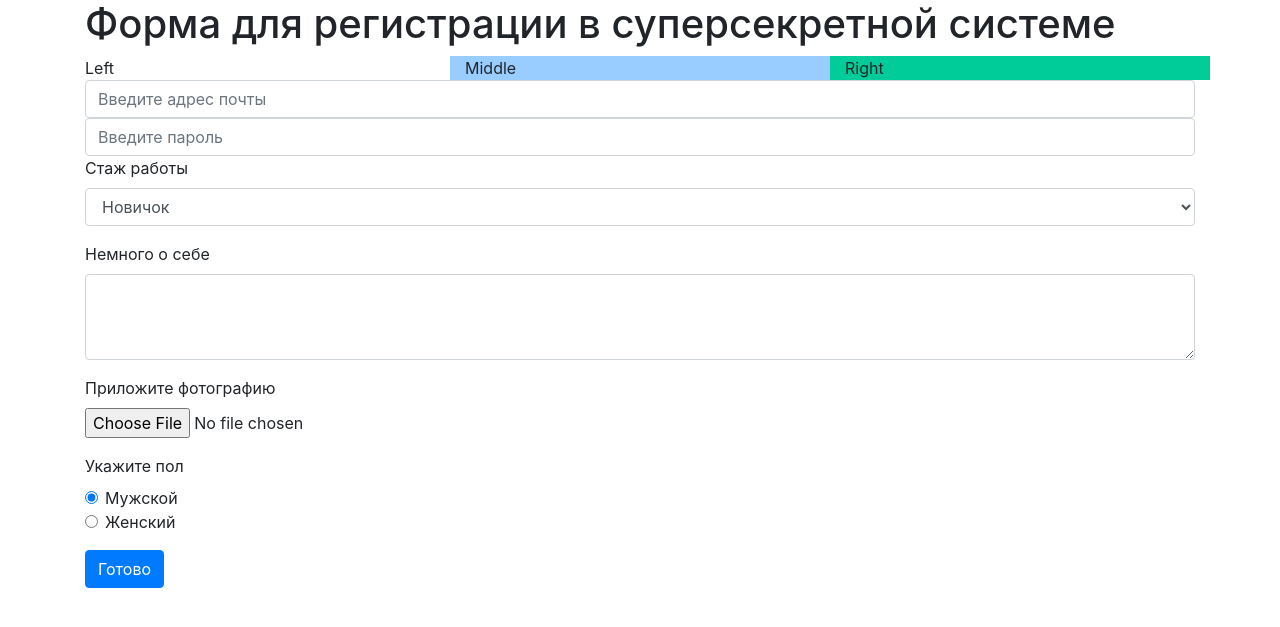
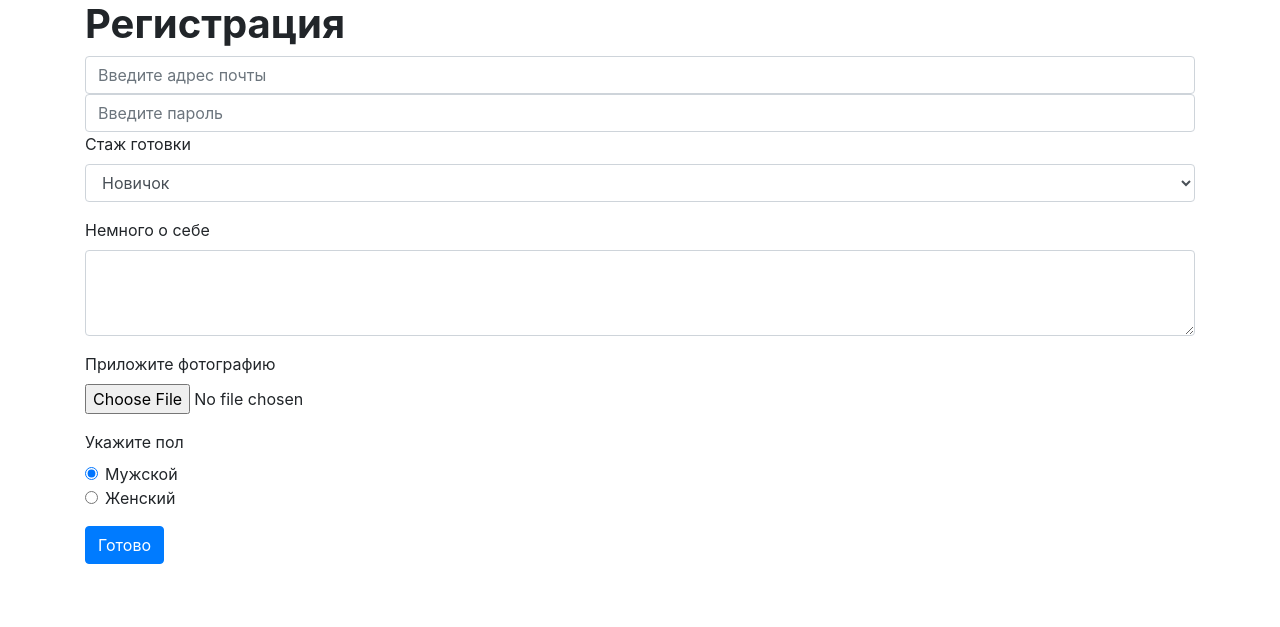
Before and after one commit to RuslanGaliullin/WebServer, a Flask app: page /registration in a window 1280 px wide. Shown: the part 56-683 px from the top of the page. Run offline with Flask 2, Linux system fonts and the light colour scheme; some libraries are stand-ins or nearby versions.

Commit message:
edit adding and registration

```diff
--- a/templates/registration.html
+++ b/templates/registration.html
@@ -2,18 +2,14 @@
 
 {% block content %}
 <body>
-<h1>Форма для регистрации в суперсекретной системе</h1>
-<div class="row">
-    <div class="col-md-4" style="background-color: #ff999">Left</div>
-    <div class="col-md-4" style="background-color: #99CCFF">Middle</div>
-    <div class="col-md-4" style="background-color: #00CC99">Right</div>
-</div>
+<h1><b>Регистрация</b></h1>
+
 <form method="post">
     <input type="email" class="form-control" id="email" aria-describedby="emailHelp" placeholder="Введите адрес почты"
            name="email">
     <input type="password" class="form-control" id="password" placeholder="Введите пароль" name="password">
     <div class="form-group">
-        <label for="classSelect">Стаж работы</label>
+        <label for="classSelect">Стаж готовки</label>
         <select class="form-control" id="classSelect" name="class">
             <option>Новичок</option>
             <option>Трудяга</option>
```
Also changed, not shown: templates/add_news.html (+8 -1 lines).
